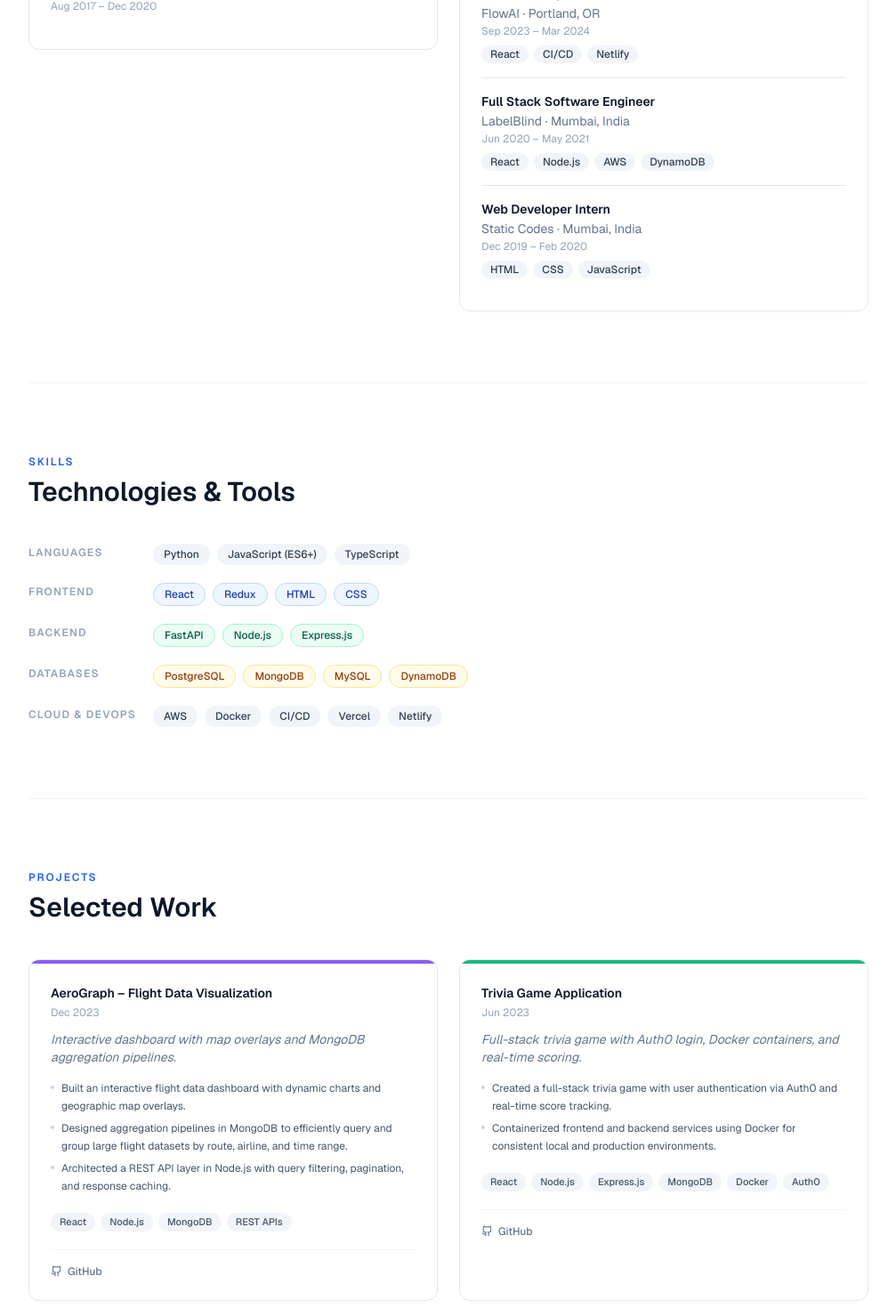
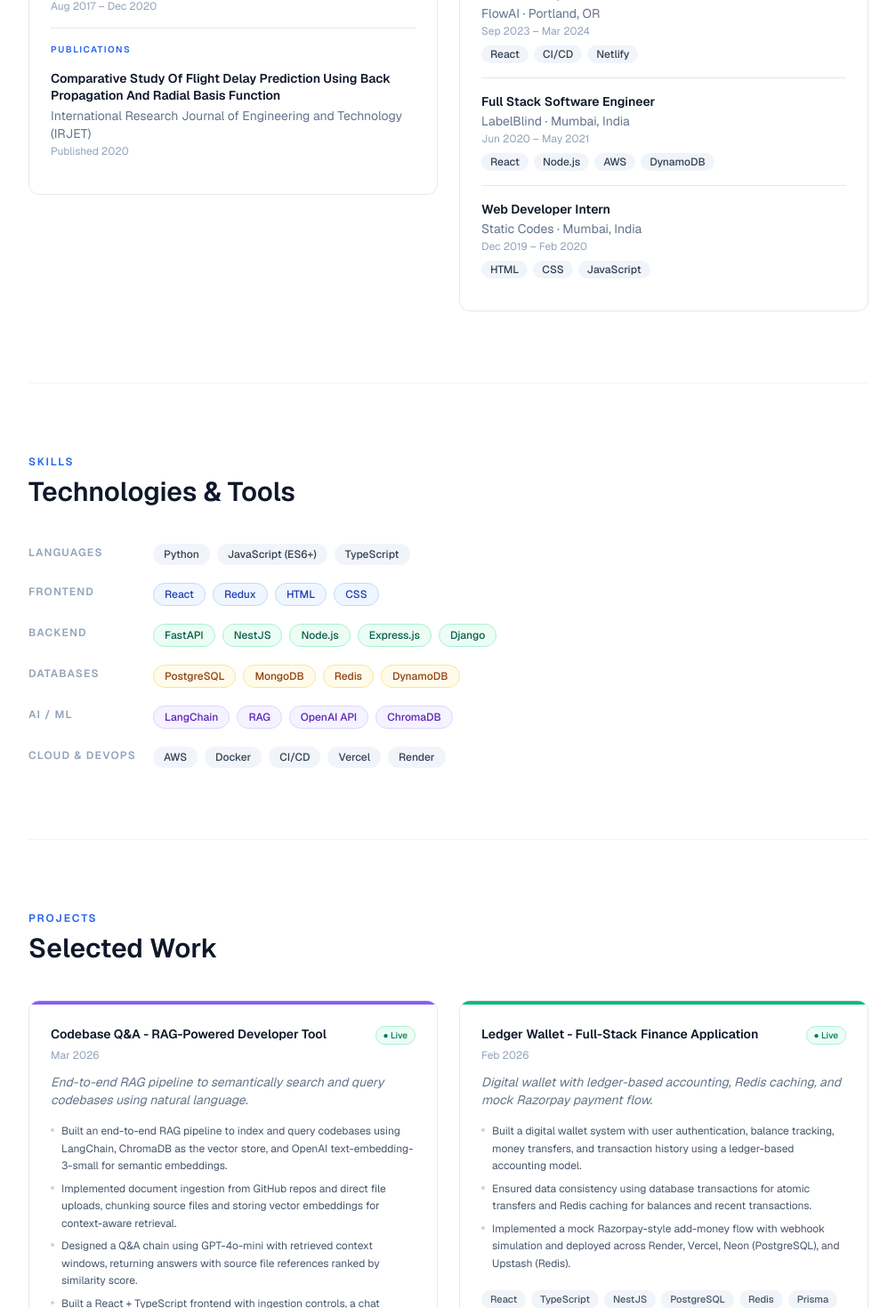
Before and after one commit to nachiket-more99/portfolio, a React (Vite) app: page / in a window 1280 px wide. Shown: the part 1180-2650 px from the top of the page at 89% size, without its empty margins (136-1143 px from the left). Built offline with nearby package versions, Linux system fonts and the light colour scheme.

Commit message:
add Codebase Q&A and Ledger Wallet projects, update skills, add publications section

```diff
--- a/src/App.jsx
+++ b/src/App.jsx
@@ -19,6 +19,7 @@ export default function App() {
         <About
           education={data.education}
           experience={data.experience}
+          publications={data.publications}
         />
 
         <div className="border-t border-slate-100" />
--- a/src/components/about/About.jsx
+++ b/src/components/about/About.jsx
@@ -2,7 +2,7 @@ import { Separator } from '@/components/ui/separator'
 import { useFadeIn } from '@/hooks/useFadeIn'
 import { Badge } from '@/components/ui/badge'
 
-export default function About({ education, experience }) {
+export default function About({ education, experience, publications }) {
   const ref = useFadeIn()
 
   return (
@@ -42,6 +42,29 @@ export default function About({ education, experience }) {
                 )}
               </div>
             ))}
+
+            {/* Publications */}
+            {publications && publications.length > 0 && (
+              <>
+                <Separator className="my-4" />
+                <p className="text-[10px] font-semibold tracking-[0.15em] text-blue-600 uppercase mb-4">
+                  Publications
+                </p>
+                {publications.map((item, index) => (
+                  <div key={index} className="mb-4">
+                    <p className="text-sm font-semibold text-slate-900 leading-snug">
+                      {item.title}
+                    </p>
+                    <p className="text-sm text-slate-500 mt-0.5">
+                      {item.publisher}
+                    </p>
+                    <p className="text-xs text-slate-400 mt-0.5">
+                      Published {item.year}
+                    </p>
+                  </div>
+                ))}
+              </>
+            )}
           </div>
         </div>
 
@@ -55,8 +78,6 @@ export default function About({ education, experience }) {
             {experience.map((item, index) => (
               <div key={index}>
                 <div className="mb-3">
-                  <div className="flex items-start justify-between gap-2">
-                    <div>
                   <p className="text-sm font-semibold text-slate-900">
                     {item.position}
                   </p>
@@ -66,8 +87,6 @@ export default function About({ education, experience }) {
                   <p className="text-xs text-slate-400 mt-0.5">
                     {item.start_date} – {item.end_date}
                   </p>
-                    </div>
-                  </div>
                   {item.tags && (
                     <div className="flex flex-wrap gap-1.5 mt-2">
                       {item.tags.map((tag, i) => (
--- a/src/data/resume.json
+++ b/src/data/resume.json
@@ -5,7 +5,7 @@
   "location": "Mumbai, India",
   "summary": "Full-Stack Software Engineer with 2+ years of experience building scalable web applications, REST APIs, and cloud-deployed systems using React, Django, Node.js, and AWS. Skilled in both frontend and backend development, CI/CD automation, and database design.",
   "position": "Full-Stack Software Engineer",
-  "self_photo": "/img/self-pic.jpeg",
+  "self_photo": "/img/self-pic.jpg",
   "github_url": "https://github.com/nachiket-more99/",
   "linkedin_url": "https://www.linkedin.com/in/nachiketmore99/",
   "resume_link": "",
@@ -87,7 +87,34 @@
   ],
   "projects": [
     {
-      "project_title": "AeroGraph – Flight Data Visualization",
+      "project_title": "Codebase Q&A - RAG-Powered Developer Tool",
+      "date": "Mar 2026",
+      "summary": "End-to-end RAG pipeline to semantically search and query codebases using natural language.",
+      "info": [
+        "Built an end-to-end RAG pipeline to index and query codebases using LangChain, ChromaDB as the vector store, and OpenAI text-embedding-3-small for semantic embeddings.",
+        "Implemented document ingestion from GitHub repos and direct file uploads, chunking source files and storing vector embeddings for context-aware retrieval.",
+        "Designed a Q&A chain using GPT-4o-mini with retrieved context windows, returning answers with source file references ranked by similarity score.",
+        "Built a React + TypeScript frontend with ingestion controls, a chat interface, and real-time source attribution display."
+      ],
+      "tags": ["FastAPI", "LangChain", "ChromaDB", "OpenAI", "React", "TypeScript"],
+      "deployed_link": "https://codebaseqa.vercel.app/",
+      "repo_link": "https://github.com/nachiket-more99/codebase-qa"
+    },
+    {
+      "project_title": "Ledger Wallet - Full-Stack Finance Application",
+      "date": "Feb 2026",
+      "summary": "Digital wallet with ledger-based accounting, Redis caching, and mock Razorpay payment flow.",
+      "info": [
+        "Built a digital wallet system with user authentication, balance tracking, money transfers, and transaction history using a ledger-based accounting model.",
+        "Ensured data consistency using database transactions for atomic transfers and Redis caching for balances and recent transactions.",
+        "Implemented a mock Razorpay-style add-money flow with webhook simulation and deployed across Render, Vercel, Neon (PostgreSQL), and Upstash (Redis)."
+      ],
+      "tags": ["React", "TypeScript", "NestJS", "PostgreSQL", "Redis", "Prisma"],
+      "deployed_link": "https://ledger-wallet-frontend.vercel.app/",
+      "repo_link": "https://github.com/nachiket-more99/ledger-wallet"
+    },
+    {
+      "project_title": "AeroGraph - Flight Data Visualization",
       "date": "Dec 2023",
       "summary": "Interactive dashboard with map overlays and MongoDB aggregation pipelines.",
       "info": [
@@ -115,8 +142,9 @@
   "skills": [
     { "category": "Languages", "items": ["Python", "JavaScript (ES6+)", "TypeScript"] },
     { "category": "Frontend", "items": ["React", "Redux", "HTML", "CSS"] },
-    { "category": "Backend", "items": ["FastAPI", "Node.js", "Express.js"] },
-    { "category": "Databases", "items": ["PostgreSQL", "MongoDB", "MySQL", "DynamoDB"] },
-    { "category": "Cloud & DevOps", "items": ["AWS", "Docker", "CI/CD", "Vercel", "Netlify"] }
+    { "category": "Backend", "items": ["FastAPI", "NestJS", "Node.js", "Express.js", "Django"] },
+    { "category": "Databases", "items": ["PostgreSQL", "MongoDB", "Redis", "DynamoDB"] },
+    { "category": "AI / ML", "items": ["LangChain", "RAG", "OpenAI API", "ChromaDB"] },
+    { "category": "Cloud & DevOps", "items": ["AWS", "Docker", "CI/CD", "Vercel", "Render"] }
   ]
 }
```
Also changed, not shown: public/img/self-pic.jpg (added). Lines whose indentation alone changed are shown as unchanged.
